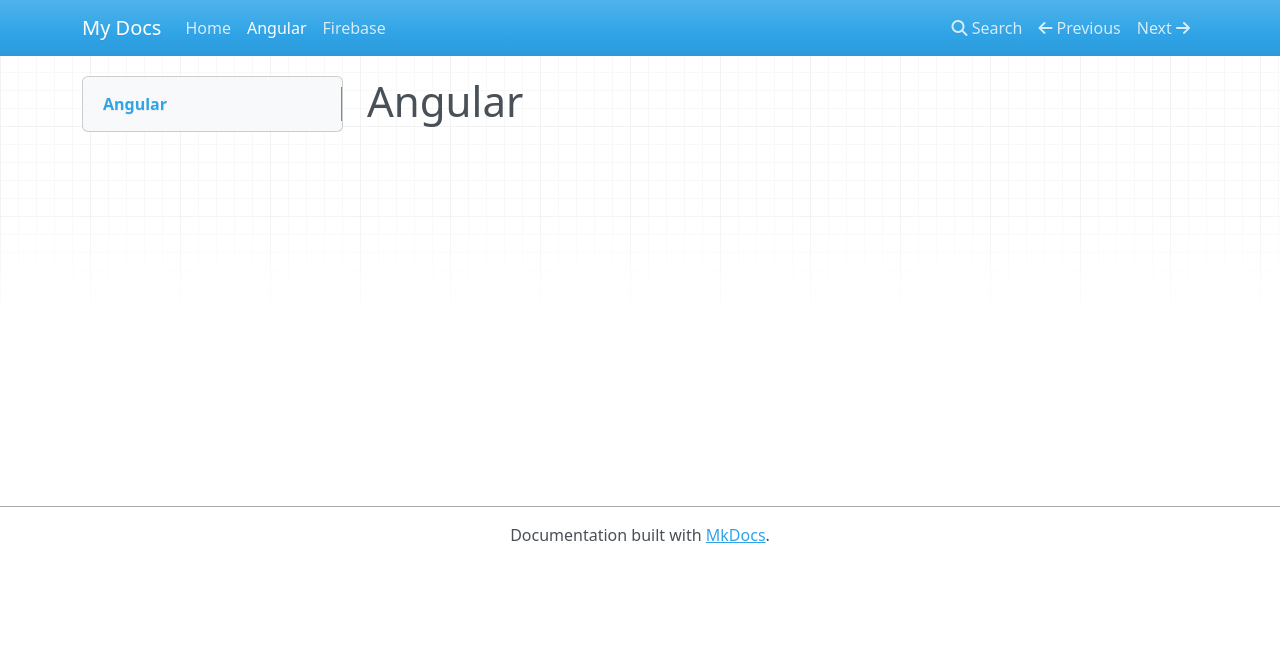
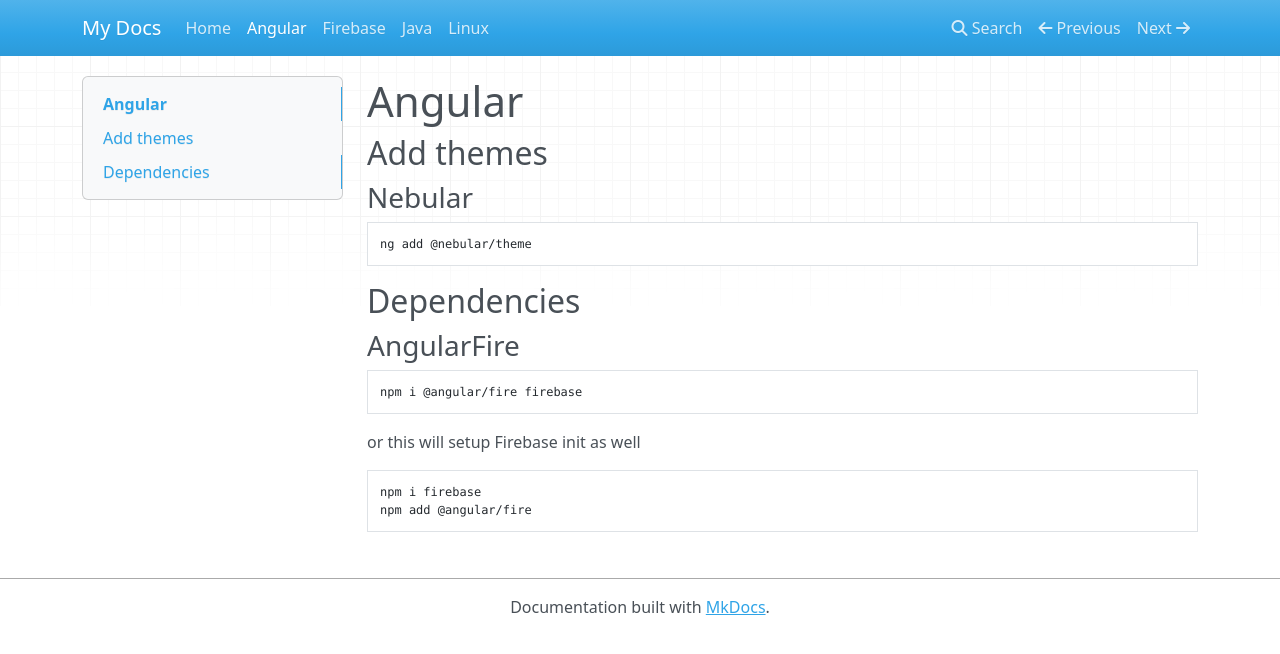
Before and after one commit to davidmorgan11/my-docs, an MkDocs documentation site: the page built from docs/angular.md, in a window 1280 px wide. Shown: the top 654 px of the page. Built offline with MkDocs 1.6.1, drawn with Linux system fonts in a browser that asks for light colours; nearby versions of some CDN libraries.

Commit message:
Added java and linux.

````diff
--- a/docs/angular.md
+++ b/docs/angular.md
@@ -1 +1,20 @@
 # Angular
+
+## Add themes
+
+### Nebular
+```bash
+ng add @nebular/theme
+```
+
+## Dependencies
+
+### AngularFire
+```bash
+npm i @angular/fire firebase
+```
+or this will setup Firebase init as well
+```bash
+npm i firebase
+npm add @angular/fire
+```
--- a/mkdocs.yml
+++ b/mkdocs.yml
@@ -3,5 +3,7 @@ nav:
     - Home: index.md
     - Angular: angular.md
     - Firebase: firebase.md
+    - Java: java.md
+    - Linux: linux.md
 # theme:
 #   name: material
````
Also changed, not shown: docs/java.md (added, +32 -0 lines), docs/linux.md (added, +19 -0 lines).
